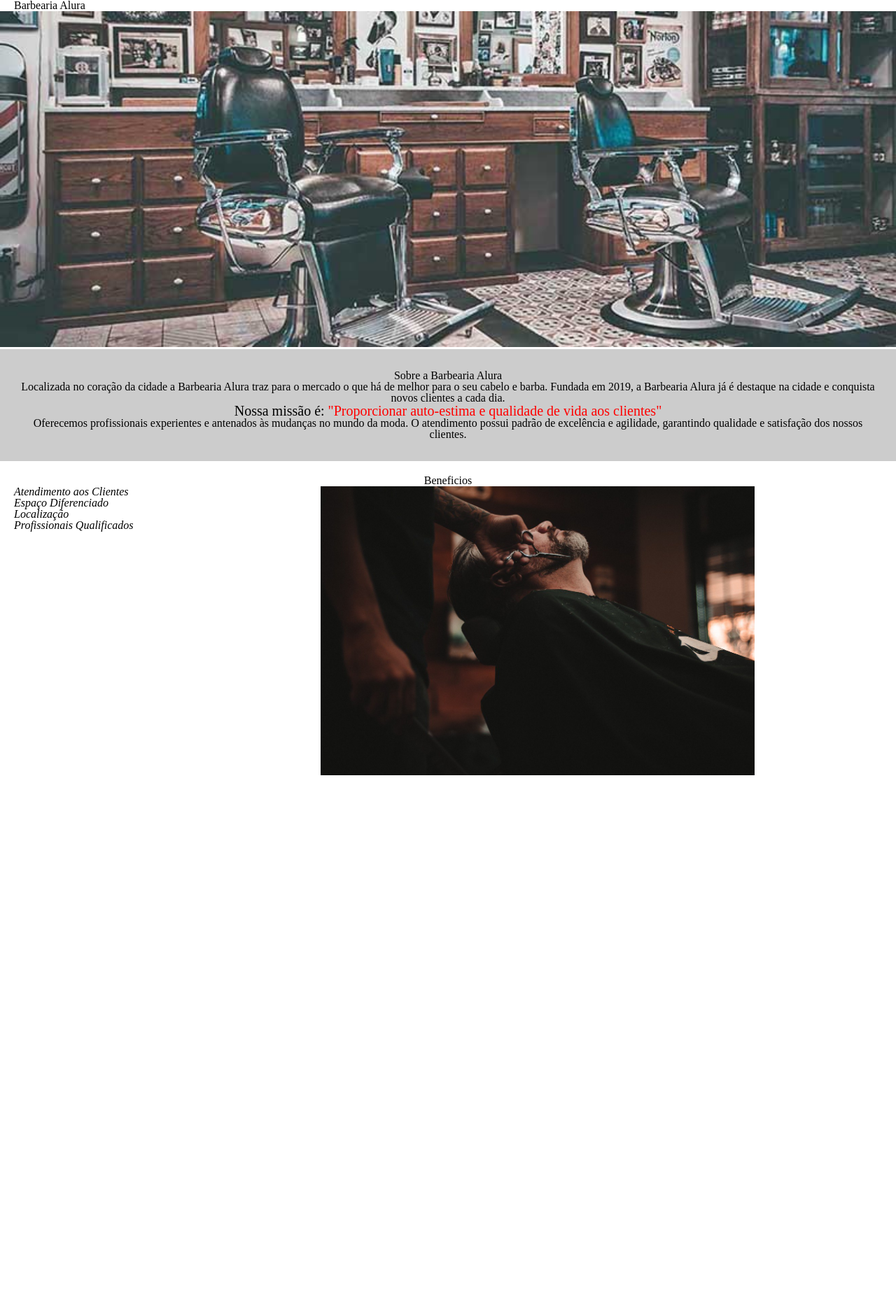
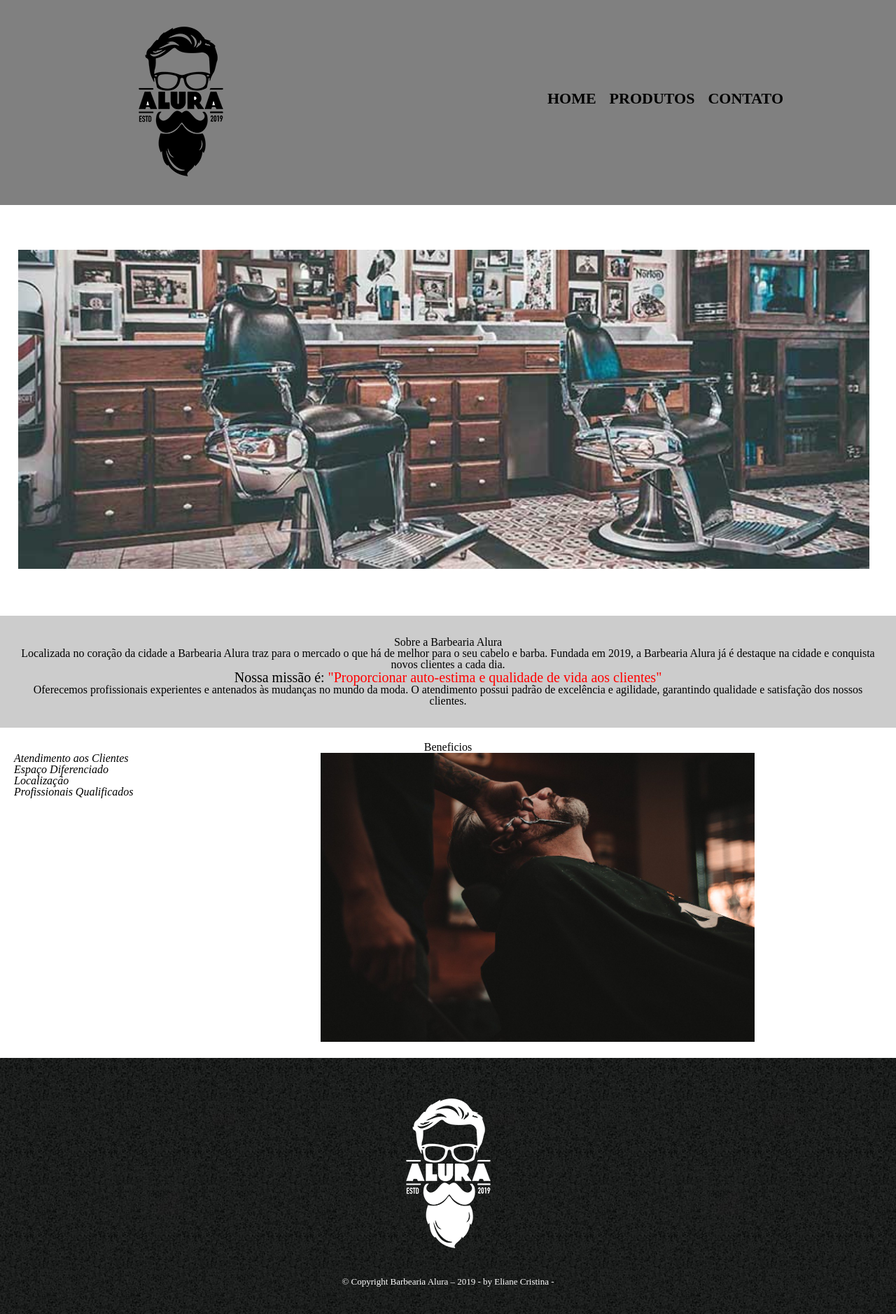
Before and after one commit to ElianeCristina/BarbeariaAlura, a plain HTML site: page index.html in a window 1280 px wide. Shown: the whole page at 70% size. Before the commit the page ends 1131 px from the top, so only its background shows below. Drawn offline with Linux system fonts and the light colour scheme.

Commit message:
novas alteracoes

```diff
--- a/index.html
+++ b/index.html
@@ -9,9 +9,21 @@
     <title>Barbearia Alura</title>
 </head>
     <body>
+
         <header>
-            <h1 class="titulo-principal">Barbearia Alura</h1>
+            <div class="cabecalho">
+                <h1><img src="./img/logo.png" alt="logo barbearia alura"></h1>
+
+                <nav>
+                    <ul>
+                        <li><a href="index.html">Home</a></li>
+                        <li><a href="./pages/produtos.html">Produtos</a></li>
+                        <li><a href="./pages/contato.html">Contato</a></li>
+                    </ul>
+                </nav>
+            </div>
         </header>
+
         <img id= "banner" src= "./img/banner.jpg">
         <div class="principal">
             <h2 class="titulo-centralizado"> Sobre a Barbearia Alura </h2>
@@ -39,5 +51,10 @@
             </ul>
             <img class=benefImg src="./img/beneficios.jpg">
         </div>
+
+        <footer>
+            <img src="./img/logo-branco.png" alt="" srcset="">
+            <p class="copyright">&copy; Copyright Barbearia Alura – 2019 - by Eliane Cristina -</p>
+        </footer>
     </body>
 </html>
--- a/styles/contato.css
+++ b/styles/contato.css
@@ -0,0 +1,74 @@
+header{
+    background: gray;
+    padding: 20px 0;
+}
+
+.cabecalho{
+    position: relative;
+    width: 940px;
+    margin: 0 auto;
+}
+
+nav{
+    position: absolute;
+    top: 110px;
+    right: 0;
+}
+
+nav li{
+    display: inline;
+    margin: 0 0 0 15px;
+}
+
+nav a{
+    text-transform: uppercase;
+    color: black;
+    font-weight: bold;
+    font-size: 22px;
+    text-decoration: none;
+}
+
+nav a:hover{
+    color: #C78C19;
+    text-decoration: underline;
+}
+
+section{
+    width: 940px;
+    margin: 0 auto;
+}
+
+form{
+    margin: 40px 0;
+}
+
+form label, form p{
+    display: block;
+    font-size: 20px;
+    margin: 0 0 10px;
+}
+
+.input-padrao{
+    display: block;
+    margin: 0 0 20px;
+    padding: 10px 25px;
+    width: 50%;
+}
+
+
+
+.check{
+    margin: 20px 0;
+}
+
+footer{
+    text-align: center;
+    background: url(../img/bg.jpg);
+    padding: 40px;
+}
+
+.copyright{
+    color: white;
+    font-size: 13px;
+    margin-top: 20px;
+}
--- a/styles/produtos.css
+++ b/styles/produtos.css
@@ -67,18 +67,6 @@ nav a:hover{
     text-decoration: underline;
 }
 
-footer{
-    text-align: center;
-    background: url(../img/bg.jpg);
-    padding: 40px;
-}
-
-.copyright{
-    color: white;
-    font-size: 13px;
-    margin-top: 20px;
-}
-
 .produtos li:hover{
     border-color: #C78C19;
     font-size: 40px o;
@@ -91,3 +79,15 @@ footer{
 .produtos li:hover h2{
     font-size: 37px;
 }
+
+footer{
+    text-align: center;
+    background: url(../img/bg.jpg);
+    padding: 40px;
+}
+
+.copyright{
+    color: white;
+    font-size: 13px;
+    margin-top: 20px;
+}
--- a/styles/style.css
+++ b/styles/style.css
@@ -1,5 +1,39 @@
-body {
+header{
+    background: gray;
+    padding: 20px 0;
+}
 
+.cabecalho{
+    display: flex;
+    flex-direction: row;
+    width: 940px;
+    margin: 0 auto;
+}
+
+nav{
+    position: absolute;
+    top: 130px;
+    right: 142px;
+}
+
+nav ul{
+    display: flex;
+    flex-direction: row;
+}
+
+nav a{
+    display: inline;
+    margin-right: 19px;
+    text-transform: uppercase;
+    color: black;
+    font-weight: bold;
+    font-size: 22px;
+    text-decoration: none;
+}
+
+nav a:hover{
+    color: #C78C19;
+    text-decoration: underline;
 }
 
 .titulo-principal {
@@ -7,7 +41,8 @@ body {
 }
 
 #banner{
-    width: 100%;
+    width: 95%;
+    margin: 5% 2% 5% 2%;
 }
 
 .principal{
@@ -50,3 +85,15 @@ ul{
 .benefImg{
     width:50%;
 }
+
+footer{
+    text-align: center;
+    background: url(../img/bg.jpg);
+    padding: 40px;
+}
+
+.copyright{
+    color: white;
+    font-size: 13px;
+    margin-top: 20px;
+}
```
Also changed, not shown: pages/contato.html (+56 -0 lines), pages/produtos.html (+1 -1 lines).
